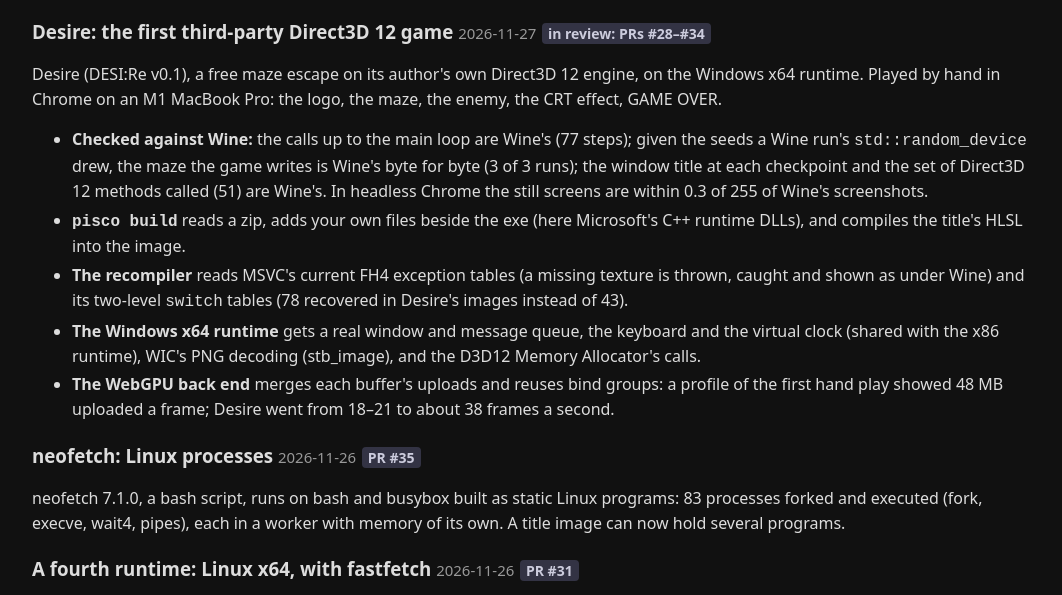
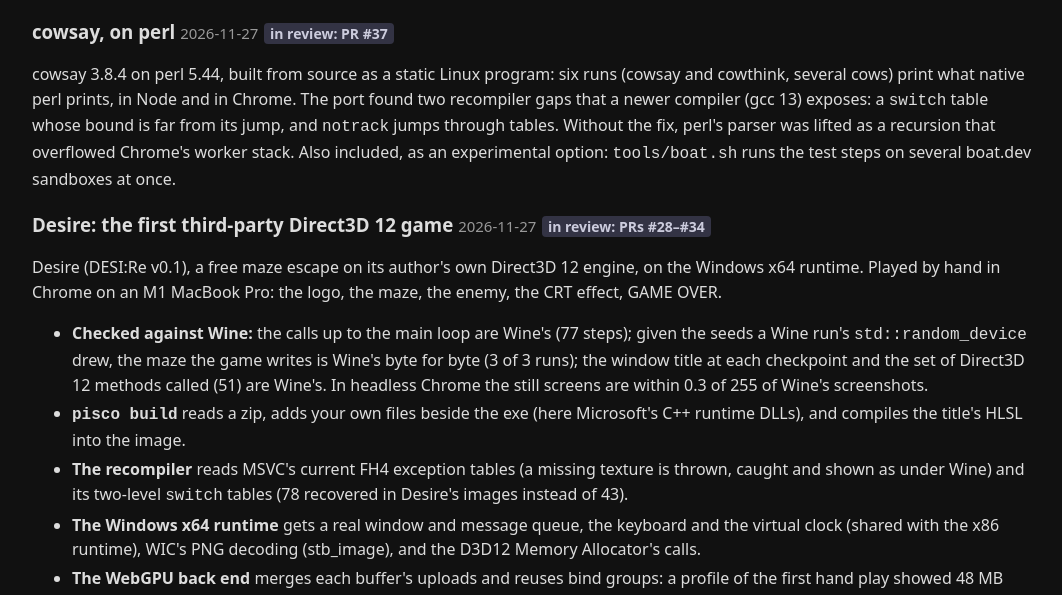
Before and after one commit to Yhozen/pisco, a plain HTML site: page index.html in a window 1280 px wide. Shown: the part 344-939 px from the top of the page, without its empty margins (108-1170 px from the left). Drawn offline with Linux system fonts and the light colour scheme.

Commit message:
Changelog: fastfetch and neofetch's video; cowsay
Co-Authored-By: Claude Opus 5.5 <noreply@anthropic.com>

```diff
--- a/index.html
+++ b/index.html
@@ -14,6 +14,14 @@ Progress map: <a href="progress.html">what each runtime implements against what
 Videos: <a href="https://github.com/Yhozen/pisco/releases">releases</a></p>
 
 <h2>Changelog</h2>
+
+<h3>cowsay, on perl <span class="d">2026-11-27</span><span class="tag">in review: PR #37</span></h3>
+<p>cowsay 3.8.4 on perl 5.44, built from source as a static Linux program: six runs (cowsay and cowthink, several
+cows) print what native perl prints, in Node and in Chrome. The port found two recompiler gaps that a newer compiler
+(gcc 13) exposes: a <code>switch</code> table whose bound is far from its jump, and <code>notrack</code> jumps through
+tables. Without the fix, perl's parser was lifted as a recursion that overflowed Chrome's worker stack. Also
+included, as an experimental option: <code>tools/boat.sh</code> runs the test steps on several boat.dev sandboxes at
+once.</p>
 
 <h3>Desire: the first third-party Direct3D 12 game <span class="d">2026-11-27</span><span class="tag">in review: PRs #28–#34</span></h3>
 <p>Desire (DESI:Re v0.1), a free maze escape on its author's own Direct3D 12 engine, on the Windows x64 runtime.
@@ -34,9 +42,10 @@ x86 runtime), WIC's PNG decoding (stb_image), and the D3D12 Memory Allocator's c
 </ul>
 
 <h3>neofetch: Linux processes <span class="d">2026-11-26</span><span class="tag">PR #35</span></h3>
+<video src="https://github.com/Yhozen/pisco/releases/download/linux-fetch-video-2026-11-27/fastfetch-and-neofetch-in-the-browser.mp4" poster="https://github.com/Yhozen/pisco/releases/download/linux-fetch-video-2026-11-27/poster.png" controls playsinline preload="metadata"></video>
 <p>neofetch 7.1.0, a bash script, runs on bash and busybox built as static Linux programs: 83 processes forked and
 executed (fork, execve, wait4, pipes), each in a worker with memory of its own. A title image can now hold several
-programs.</p>
+programs. In Chrome, fastfetch then neofetch, at real speed (<a href="https://github.com/Yhozen/pisco/releases/tag/linux-fetch-video-2026-11-27">video</a>).</p>
 
 <h3>A fourth runtime: Linux x64, with fastfetch <span class="d">2026-11-26</span><span class="tag">PR #31</span></h3>
 <p>Linux at its system calls, for one statically linked program: files, memory, the clock, a generated <code>/proc</code>.
```
